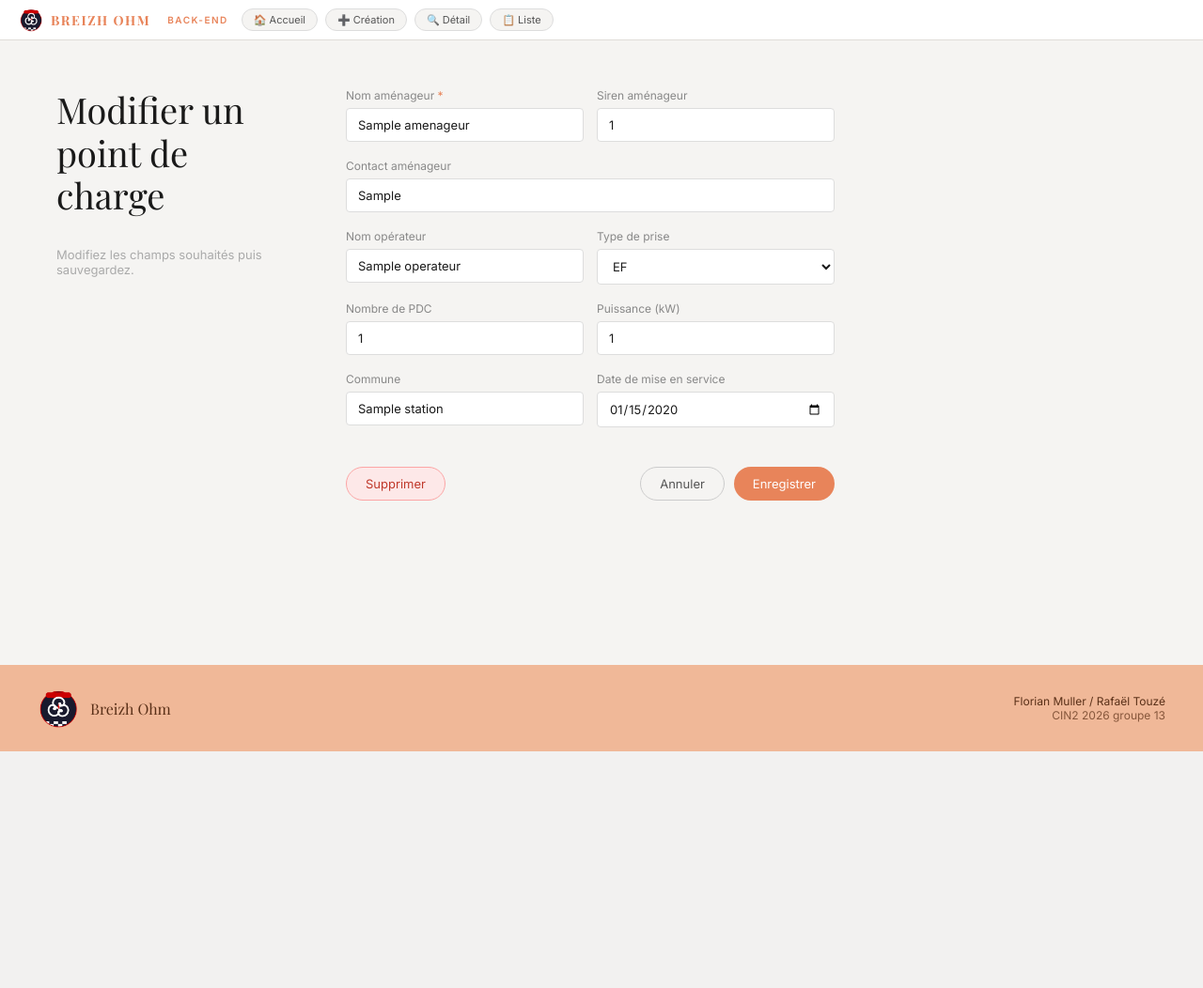
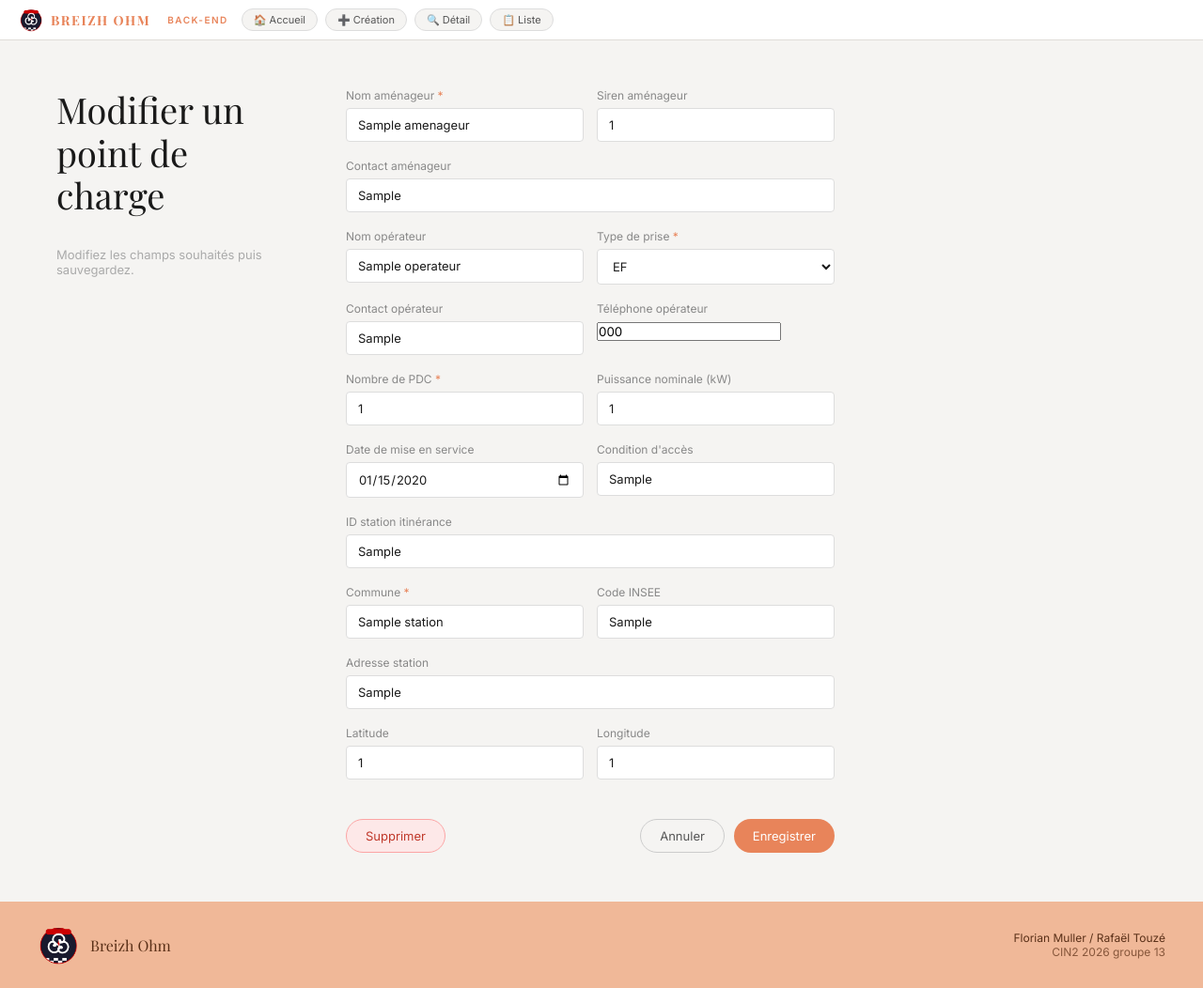
Before and after one commit to rafaelpertz/projet_CIR2_2026_43, a PHP site: page /back/breizh_modification.php?id=1 in a window 1280 px wide. Shown: the whole page at 94% size. Before the commit the page ends 800 px from the top, so only its background shows below. Run offline with PHP 8.4, Linux system fonts and the light colour scheme; data comes from the database, SQL or seed files in the repository; tables that the repository leaves empty hold one stand-in row (values such as "Sample post").

Commit message:
modification

```diff
--- a/back/breizh_modification.php
+++ b/back/breizh_modification.php
@@ -25,16 +25,25 @@ $id = isset($_GET['id']) ? (int)$_GET['id'] : 0;
 $item   = ($id > 0) ? $model->getById($id) : null;
 $champs = [];
 if ($item) {
+    $coords = explode(',', $item['coordonneesXY'] ?? '', 2);
     $champs = [
-        'nom_amenageur'        => $item['nom_amenageur']        ?? '',
-        'siren_amenageur'      => $item['siren_amenageur']      ?? '',
-        'contact_amenageur'    => $item['contact_amenageur']    ?? '',
-        'nom_operateur'        => $item['nom_operateur']        ?? '',
-        'nom_commune'          => $item['nom_commune']          ?? '',
-        'nbre_pdc'             => $item['nbre_pdc']             ?? '',
-        'type_prise'           => $item['type_prise']           ?? '',
-        'puissance_nominale'   => $item['puissance_nominale']   ?? '',
-        'date_mise_en_service' => $item['date_mise_en_service'] ?? '',
+        'nom_amenageur'         => $item['nom_amenageur']         ?? '',
+        'siren_amenageur'       => $item['siren_amenageur']       ?? '',
+        'contact_amenageur'     => $item['contact_amenageur']     ?? '',
+        'nom_operateur'         => $item['nom_operateur']         ?? '',
+        'contact_operateur'     => $item['contact_operateur']     ?? '',
+        'tel_operateur'         => $item['telephone_operateur']   ?? '',
+        'nom_commune'           => $item['nom_commune']           ?? '',
+        'nbre_pdc'              => $item['nbre_pdc']              ?? '',
+        'type_prise'            => $item['type_prise']            ?? '',
+        'puissance_nominale'    => $item['puissance_nominale']    ?? '',
+        'date_mise_en_service'  => $item['date_mise_en_service']  ?? '',
+        'acces_recharge'        => $item['acces_recharge']        ?? '',
+        'id_station_itinerance' => $item['id_station_itinerance'] ?? '',
+        'code_insee'            => $item['code_insee']            ?? '',
+        'adresse_station'       => $item['adresse_station']       ?? '',
+        'lng'                   => $coords[0]                     ?? '',
+        'lat'                   => $coords[1]                     ?? '',
     ];
 }
 ?>
@@ -126,7 +135,7 @@ if ($item) {
                          value="<?= e($champs['nom_operateur']) ?>"/>
                 </div>
                 <div class="form-group">
-                  <label>Type de prise</label>
+                  <label>Type de prise <span class="req">*</span></label>
                   <select name="type_prise">
                     <option value="">-- Sélectionner --</option>
                     <?php foreach (['T2', 'T3 (CCS)', 'CHAdeMO', 'EF'] as $option): ?>
@@ -140,12 +149,25 @@ if ($item) {
 
               <div class="form-row">
                 <div class="form-group">
-                  <label>Nombre de PDC</label>
-                  <input name="nbre_pdc" type="number" placeholder="ex : 3"
+                  <label>Contact opérateur</label>
+                  <input name="contact_operateur" type="email" placeholder="contact@operateur.com"
+                         value="<?= e($champs['contact_operateur']) ?>"/>
+                </div>
+                <div class="form-group">
+                  <label>Téléphone opérateur</label>
+                  <input name="tel_operateur" type="tel" placeholder="ex : +33 2 99 00 00 00"
+                         value="<?= e($champs['tel_operateur']) ?>"/>
+                </div>
+              </div>
+
+              <div class="form-row">
+                <div class="form-group">
+                  <label>Nombre de PDC <span class="req">*</span></label>
+                  <input name="nbre_pdc" type="number" placeholder="ex : 3" min="1"
                          value="<?= e($champs['nbre_pdc']) ?>"/>
                 </div>
                 <div class="form-group">
-                  <label>Puissance (kW)</label>
+                  <label>Puissance nominale (kW)</label>
                   <input name="puissance_nominale" type="number" placeholder="ex : 22" step="0.1"
                          value="<?= e($champs['puissance_nominale']) ?>"/>
                 </div>
@@ -153,14 +175,52 @@ if ($item) {
 
               <div class="form-row">
                 <div class="form-group">
-                  <label>Commune</label>
+                  <label>Date de mise en service</label>
+                  <input name="date_mise_en_service" type="date"
+                         value="<?= e($champs['date_mise_en_service']) ?>"/>
+                </div>
+                <div class="form-group">
+                  <label>Condition d'accès</label>
+                  <input name="acces_recharge" type="text" placeholder="ex : Accès libre"
+                         value="<?= e($champs['acces_recharge']) ?>"/>
+                </div>
+              </div>
+
+              <div class="form-group">
+                <label>ID station itinérance</label>
+                <input name="id_station_itinerance" type="text" placeholder="ex : FR*P62*S0001"
+                       value="<?= e($champs['id_station_itinerance']) ?>"/>
+              </div>
+
+              <div class="form-row">
+                <div class="form-group">
+                  <label>Commune <span class="req">*</span></label>
                   <input name="nom_commune" type="text" placeholder="ex : Rennes"
                          value="<?= e($champs['nom_commune']) ?>"/>
                 </div>
                 <div class="form-group">
-                  <label>Date de mise en service</label>
-                  <input name="date_mise_en_service" type="date"
-                         value="<?= e($champs['date_mise_en_service']) ?>"/>
+                  <label>Code INSEE</label>
+                  <input name="code_insee" type="text" placeholder="ex : 35238"
+                         value="<?= e($champs['code_insee']) ?>"/>
+                </div>
+              </div>
+
+              <div class="form-group">
+                <label>Adresse station</label>
+                <input name="adresse_station" type="text" placeholder="ex : 12 rue de la Paix"
+                       value="<?= e($champs['adresse_station']) ?>"/>
+              </div>
+
+              <div class="form-row">
+                <div class="form-group">
+                  <label>Latitude</label>
+                  <input name="lat" type="number" placeholder="48.11726" step="0.00001"
+                         value="<?= e($champs['lat']) ?>"/>
+                </div>
+                <div class="form-group">
+                  <label>Longitude</label>
+                  <input name="lng" type="number" placeholder="-1.67792" step="0.00001"
+                         value="<?= e($champs['lng']) ?>"/>
                 </div>
               </div>
 
@@ -209,16 +269,24 @@ if (formModif) {
 
         if (!get('nom_amenageur')) return afficherErreur('Le champ « Nom aménageur » est obligatoire.');
 
+        const lat = get('lat'), lng = get('lng');
         const payload = {
-            nom_amenageur:        get('nom_amenageur'),
-            siren_amenageur:      get('siren_amenageur')      || null,
-            contact_amenageur:    get('contact_amenageur')    || null,
-            nom_operateur:        get('nom_operateur'),
-            nom_commune:          get('nom_commune'),
-            nbre_pdc:             parseInt(get('nbre_pdc'))   || null,
-            type_prise:           get('type_prise'),
-            puissance_nominale:   get('puissance_nominale')   ? parseFloat(get('puissance_nominale')) : null,
-            date_mise_en_service: get('date_mise_en_service') || null,
+            nom_amenageur:         get('nom_amenageur'),
+            siren_amenageur:       get('siren_amenageur')       || null,
+            contact_amenageur:     get('contact_amenageur')     || null,
+            nom_operateur:         get('nom_operateur'),
+            contact_operateur:     get('contact_operateur')     || null,
+            tel_operateur:         get('tel_operateur')         || null,
+            id_station_itinerance: get('id_station_itinerance') || null,
+            nom_commune:           get('nom_commune'),
+            adresse_station:       get('adresse_station')       || null,
+            code_insee:            get('code_insee')            || null,
+            nbre_pdc:              parseInt(get('nbre_pdc'))    || null,
+            type_prise:            get('type_prise'),
+            puissance_nominale:    get('puissance_nominale')    ? parseFloat(get('puissance_nominale')) : null,
+            date_mise_en_service:  get('date_mise_en_service')  || null,
+            acces_recharge:        get('acces_recharge')        || null,
+            coordonneesXY:         (lng && lat) ? lng + ',' + lat : null,
         };
 
         const btn = document.getElementById('btn-enregistrer');
--- a/back/php/IRVEModel.php
+++ b/back/php/IRVEModel.php
@@ -271,35 +271,48 @@ class IRVEModel {
 
             // --- Mise à jour de l'opérateur ---
             $stmt = $this->db->prepare(
-                "UPDATE operateur SET nom_operateur = :nom WHERE id_operateur = :id"
+                "UPDATE operateur
+                 SET nom_operateur = :nom, contact_operateur = :contact, tel_operateur = :tel
+                 WHERE id_operateur = :id"
             );
             $stmt->execute([
-                ':nom' => $data['nom_operateur'],
-                ':id'  => $row['id_operateur'],
+                ':nom'     => $data['nom_operateur'],
+                ':contact' => $data['contact_operateur'] ?? null,
+                ':tel'     => $data['tel_operateur']     ?? null,
+                ':id'      => $row['id_operateur'],
             ]);
 
-            // --- Mise à jour de la station (nom + code INSEE) ---
+            // --- Mise à jour de la station ---
+            [$lng, $lat] = $this->parseCoords($data['coordonneesXY'] ?? '');
             $stmt = $this->db->prepare(
-                "UPDATE station SET nom_station = :nom, code_insee = :code
+                "UPDATE station
+                 SET nom_station = :nom, code_insee = :code, adresse_station = :adresse,
+                     id_station_itinerance = :id_iti, longitude = :lng, latitude = :lat
                  WHERE id_station_locale = :id"
             );
             $stmt->execute([
-                ':nom'  => $data['nom_commune'],
-                ':code' => $data['code_insee'] ?? null,
-                ':id'   => $row['id_station_locale'],
+                ':nom'    => $data['nom_commune'],
+                ':code'   => $data['code_insee']            ?? null,
+                ':adresse'=> $data['adresse_station']       ?? null,
+                ':id_iti' => $data['id_station_itinerance'] ?? null,
+                ':lng'    => $lng,
+                ':lat'    => $lat,
+                ':id'     => $row['id_station_locale'],
             ]);
 
             // --- Mise à jour de TOUS les PDC de la station ---
             // On cible id_station_locale et non id_pdc pour propager
             // le changement à toutes les bornes du site.
+            $id_condition = $this->getOrCreateCondition($data['acces_recharge'] ?? '');
             $stmt = $this->db->prepare(
                 "UPDATE pdc
-                 SET puissance_nominale = :puissance, date_mise_service = :date
+                 SET puissance_nominale = :puissance, date_mise_service = :date, id_condition = :id_cond
                  WHERE id_station_locale = :id_sl"
             );
             $stmt->execute([
                 ':puissance' => !empty($data['puissance_nominale']) ? (float) $data['puissance_nominale'] : null,
                 ':date'      => !empty($data['date_mise_en_service']) ? $data['date_mise_en_service'] : null,
+                ':id_cond'   => $id_condition,
                 ':id_sl'     => $row['id_station_locale'],
             ]);
 
```
